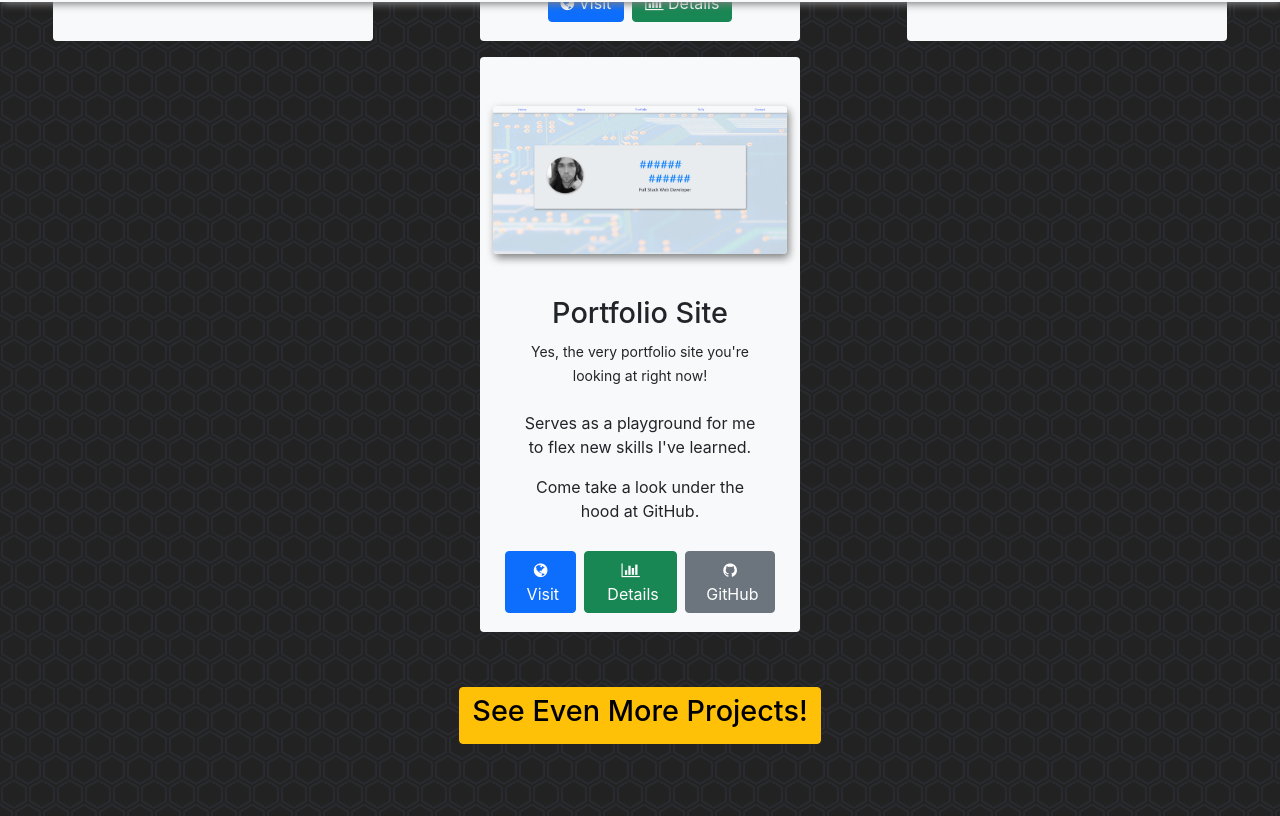
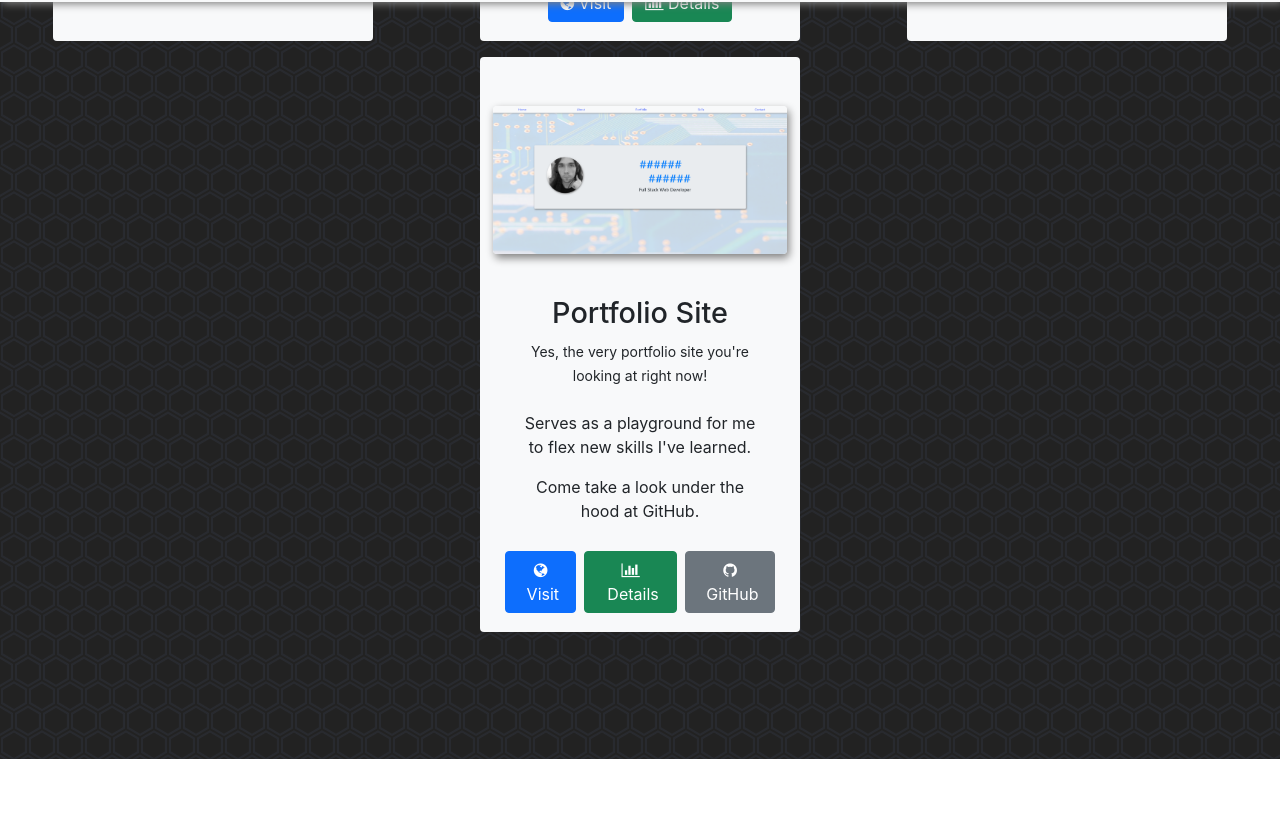
Before and after one commit to bluegeartechnology/portfolio, a React (Create React App) app: page /portfolio in a window 1280 px wide. Shown: the part 798-1614 px from the top of the page. After the commit the page ends 1557 px from the top, so only its background shows below. Built offline with nearby package versions, Linux system fonts and the light colour scheme.

Commit message:
Temporarily commented out Projects link that leads nowhere.

```diff
--- a/src/pages/Portfolio.js
+++ b/src/pages/Portfolio.js
@@ -246,7 +246,7 @@ const Portfolio = () => {
 
                 </div>
 
-                <Link to="/projects" className='text-decoration-none'><button className='btn btn-warning d-block mx-auto'><h3>See Even More Projects!</h3></button></Link>
+                {/* <Link to="/projects" className='text-decoration-none'><button className='btn btn-warning d-block mx-auto'><h3>See Even More Projects!</h3></button></Link> */}
 
             </div>
 
--- a/src/pages/projects/BarBelle.js
+++ b/src/pages/projects/BarBelle.js
@@ -456,7 +456,7 @@ const BarBelle = () => {
 
                     <p>If it's too much, it doesn't use the pair. If it's not enough, it adds the weight of the pair to the whole. If it's reached the desired weight exactly, it has succeeded.</p>
 
-                    <p>Of course, it also checks for edge cases which arise from this methodology. if there's no combination of plates in the given set which will achieve the desired weight, it will say as much.</p>
+                    <p>Of course, it also checks for edge cases which arise from this methodology. If there's no combination of plates in the given set which will achieve the desired weight, it will say as much.</p>
 
                     <h5>Existing Weight Calculation</h5>
                     <p>In the case that the bar already an unknown amount of weight on it, the user inputs which weights are on the bar by tapping the appropriate weight icons. This is generally much faster than using a calculator every time.</p>
```
